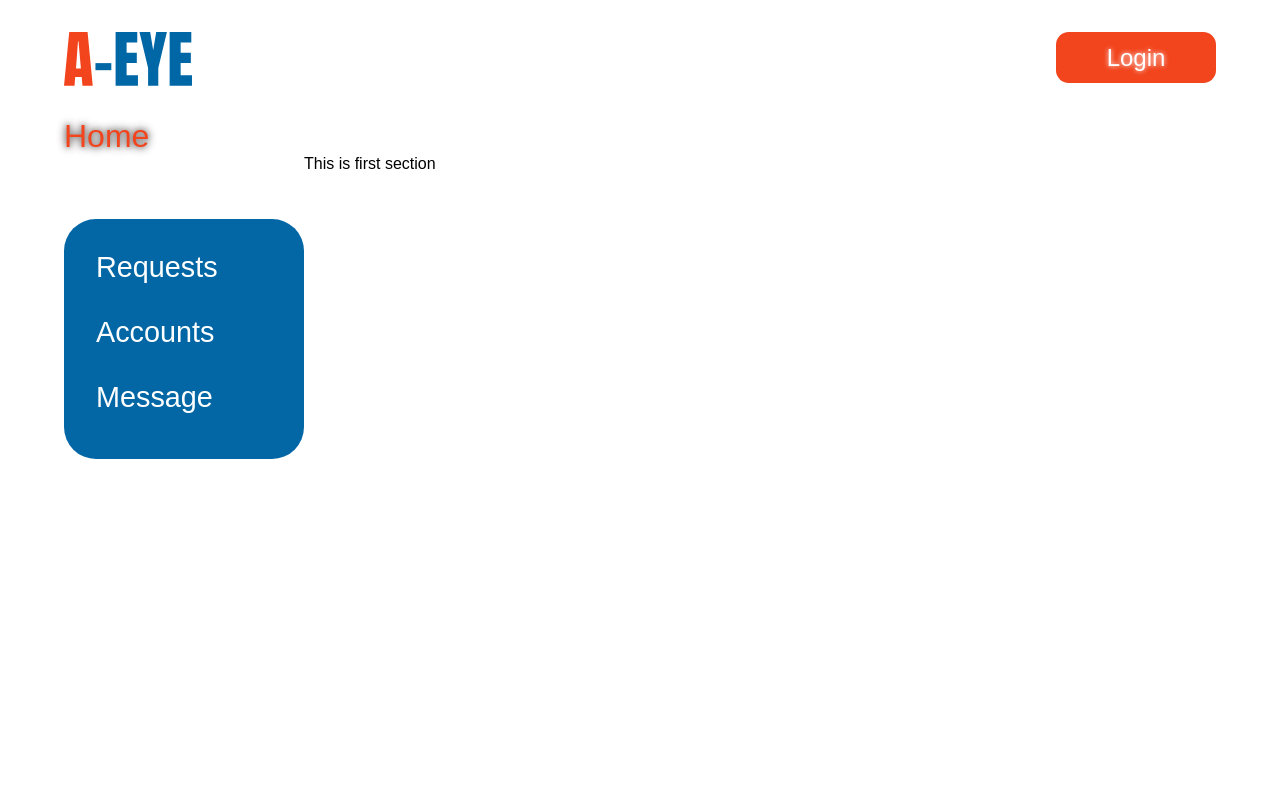
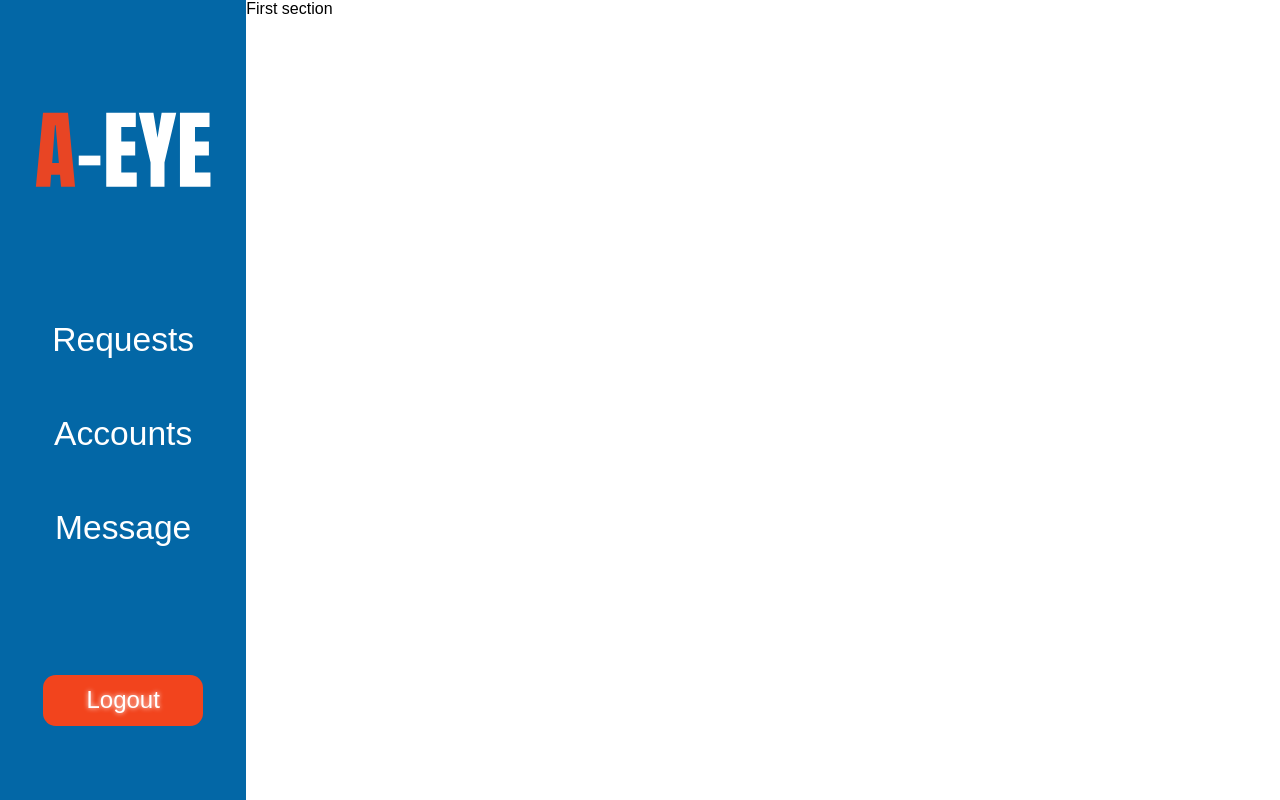
Before and after one commit to hassan-zein-aldeen/A-eye, a React (Create React App) app in the folder frontend/: page /AddUser in a window 1280 px wide. Shown: the top 800 px of the page. Built offline with nearby package versions, Linux system fonts and the light colour scheme; a web font is replaced by a local one.

Commit message:
frontend: creating component admin side bar

```diff
--- a/frontend/src/components/Message/index.js
+++ b/frontend/src/components/Message/index.js
@@ -178,14 +178,16 @@ const Message = () => {
               <label>Text:</label>
             </div>
             <div className='mess_inputs'>
+              <div>
+                {selectedShops.map((shop, index) => (
+                  <div key={index} className='selected_shop'>{shop.shopname}<span className='remove_shop' onClick={() => {
+                    const shopId = shop._id;
+                    setCheckedBoxes(checkedBoxes.filter(id => id !== shopId));
+                    setSelectedShops(selectedShops.filter(shop => shop._id !== shopId));
+                  }}></span></div>
+                ))}
+              </div>
               <input id='shopname_input' type='text' placeholder='Enter Shop(s) Name' onChange={handleInputChange} />
-              {selectedShops.map((shop, index)=>(
-                <div key={index} className='selected_shop'>{shop.shopname}<span className='remove_shop' onClick={()=>{
-                  const shopId = shop._id;
-                  setCheckedBoxes(checkedBoxes.filter(id=>id !== shopId));
-                  setSelectedShops(selectedShops.filter(shop=>shop._id !== shopId));
-                }}></span></div>
-              ))}
               {isOpenFilter && (<div className={`filter_box ${isOpenFilter ? "show" : ""}`}>
                 <ul className='key'>
                   {shopnameIds
--- a/frontend/src/components/Message/message.css
+++ b/frontend/src/components/Message/message.css
@@ -193,3 +193,10 @@
   display: flex;
   gap: 2rem;
 }
+
+.selected_shop{
+  display: inline-block;
+  font-size: 1.2rem;
+  margin: 0px 0px;
+  gap: 1rem;
+}
--- /dev/null
+++ b/frontend/src/components/Sidebar/index.js
@@ -0,0 +1,33 @@
+import React from "react";
+import "./sidebar.css";
+import Logo from "../../images/EditedLogo.svg";
+import Button1 from "../Button1/Button";
+
+const Sidebar = ({ activeLink, handleClick }) => {
+
+  return (
+    <div className="admin_sidebar">
+      <a href="http://127.0.0.1:3001/Home">
+        <img id="admin_logo" style={{ width: "11rem" }} src={Logo} alt="Admin Logo" />
+      </a>
+      <div className="admin_links">
+        <a href="#requests"
+          className={activeLink === '#requests' ? 'active' : ''}
+          onClick={handleClick} data-target="requests">
+          Requests
+        </a>
+        <a href="#accounts"
+          className={activeLink === '#accounts' ? 'active' : ''}
+          onClick={handleClick} data-target="accounts">
+          Accounts
+        </a>
+        <a href="#s_notif" onClick={handleClick} data-target="s_notif">
+          Message
+        </a>
+      </div>
+        <Button1 id="Logout">Logout</Button1>
+    </div>
+  );
+}
+
+export default Sidebar;
--- /dev/null
+++ b/frontend/src/components/Sidebar/sidebar.css
@@ -0,0 +1,12 @@
+.admin_sidebar{
+  height: 90%;
+  background-color: #0367A6;
+  display: flex;
+  flex-direction: column;
+  gap: 8rem;
+  align-items: center;
+  text-align: center;
+  padding: 7rem 2rem;
+  font-size: 1.5rem;
+  width: 22%;
+}
--- a/frontend/src/pages/AddUser/addUser.css
+++ b/frontend/src/pages/AddUser/addUser.css
@@ -1,23 +1,28 @@
 .admin{
   width: 80%;
-  margin-left: 2rem;
   border-radius: 2rem ;
   display: flex;
+  height: 200vh;
 }
 
 .feature{
+  height: 90%;
+  background-color: #0367A6;
   display: flex;
   flex-direction: column;
-  margin-left: 2rem;
-  gap: 2rem;
-  text-align: left;
-  margin-top: 4rem;
-  padding: 2rem 2rem;
-  font-size: 1.8rem;
-  background-color: #0367A6;
-  border-radius: 2rem ;
+  gap: 10rem;
+  align-items: center;
+  text-align: center;
+  padding: 7rem 2rem;
+  font-size: 1.5rem;
   width: 22%;
-  height: 22vh;
+}
+
+.admin_links{
+  display: flex;
+  flex-direction: column;
+  gap: 3.5rem;
+  font-size: 1.4em;
 }
 
 .admin a{
@@ -206,3 +211,7 @@ nav a.active{
 #last_bord{
   border-right: none;
 }
+
+#admin_logo{
+  width: 20rem;
+}
--- a/frontend/src/pages/AddUser/index.js
+++ b/frontend/src/pages/AddUser/index.js
@@ -1,9 +1,10 @@
 import React, { useState, useEffect } from "react";
 import axios from "axios";
-import Header from "../../components/Header/header";
 import './addUser.css';
 import Button1 from "../../components/Button1/Button";
 import Message from "../../components/Message";
+import AdminLogo from "../../images/EditedLogo.svg";
+import Sidebar from "../../components/Sidebar";
 
 const AddUser = () => {
 
@@ -47,7 +48,6 @@ const AddUser = () => {
       const response = await axios.get('http://127.0.0.1:3000/user/');
       const users = response.data;
       setUsers(users);
-      // console.log('here are the users', users);
       const userIds = users.map(user => user._id);
     } catch (error) {
       console.log(error);
@@ -165,22 +165,12 @@ const AddUser = () => {
     }
   }
 
-
   return (
     <div>
-      <Header />
-      <a id="back" href="http://localhost:3001/">Home</a>
       <div className="admin">
-        <div className="feature">
-          <a href="#requests" className={actveLink === '#requests' ? 'active' : ''}
-            onClick={handleClick} data-target="requests" >Requests</a>
-          <a href="#accounts" className={actveLink === '#accounts' ? 'active' : ''}
-            onClick={handleClick} data-target="accounts" >Accounts</a>
-          <a href="#s_notif" onClick={handleClick} data-target="s_notif" > Message</a>
-        </div>
-
+        <Sidebar activeLink={actveLink} handleClick={handleClick} />
         <div className="admin_content">
-          {activeDiv === "requests" && <div id="request">This is first section</div>}
+          {activeDiv === "requests" && <div id="request">First section</div>}
           {activeDiv === "s_notif" && <div id="nofitication">
             <Message />
           </div>}
```
Also changed, not shown: frontend/src/images/EditedLogo.svg (added).
